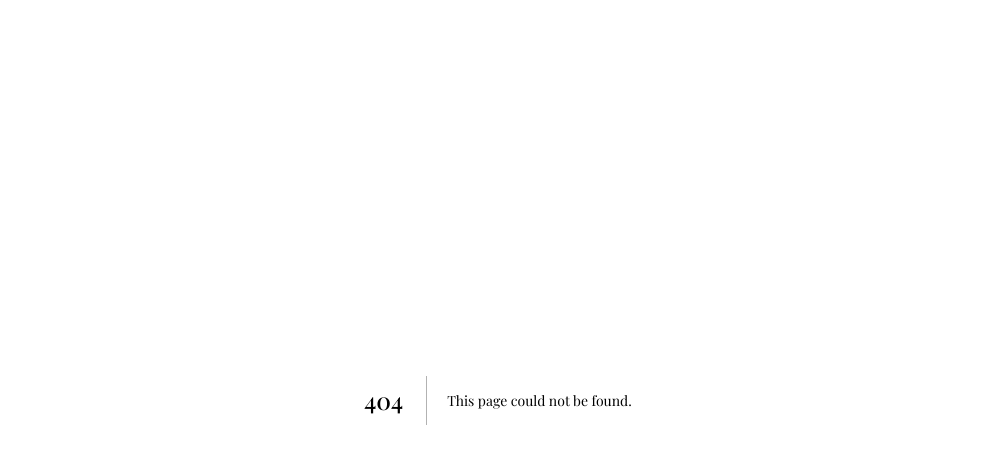
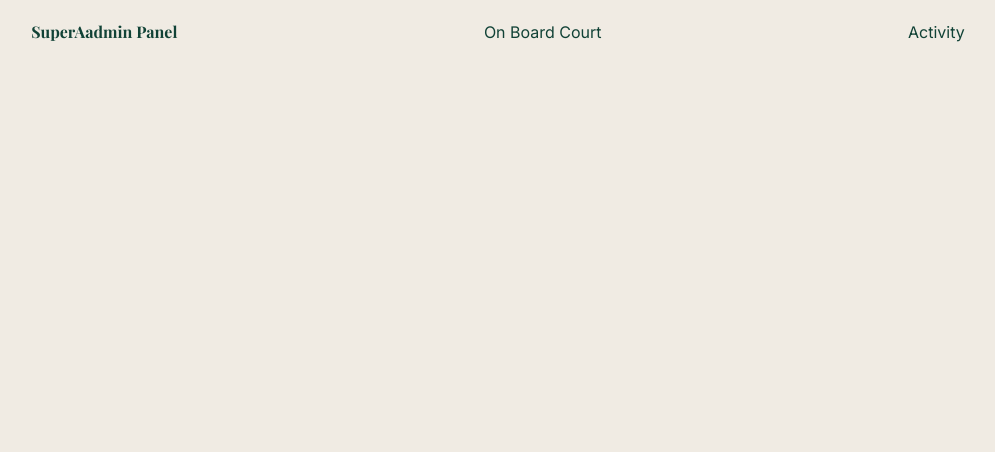
Before and after one commit to itsonlyTushar/complex, a Next.js app in the folder client/: page /sp in a window 1280 px wide. Before the commit this address had no page. Shown: the top 452 px of the page, without its empty margins (142-1137 px from the left). Built offline with nearby package versions, Linux system fonts and the light colour scheme; a web font is replaced by a local one.

Commit message:
update: setup superadmin part

```diff
--- /dev/null
+++ b/client/src/app/sp/new-court/page.tsx
@@ -0,0 +1,9 @@
+import React from 'react'
+
+const CourtOnboard = () => {
+  return (
+    <div>page</div>
+  )
+}
+
+export default CourtOnboard
--- /dev/null
+++ b/client/src/app/sp/page.tsx
@@ -0,0 +1,32 @@
+import { Button } from '@/components/ui/button'
+import Link from 'next/link'
+import React from 'react'
+
+function SuperAdmin() {
+
+
+
+
+  return (
+    <>
+        <nav className="m-5 flex justify-around">
+            <h1>SuperAadmin Panel</h1>
+            <div>
+                <Link href={'/sp/new-court'}>
+                    On Board Court
+                </Link>
+            </div>
+            <div>
+                <Link href={'/activity'}>
+                    Activity
+                </Link>
+            </div>
+        </nav>
+       <main>
+
+       </main>
+    </>
+  )
+}
+
+export default SuperAdmin
```
Also changed, not shown: 2 other files (tests, documents, lock files or other folders).
